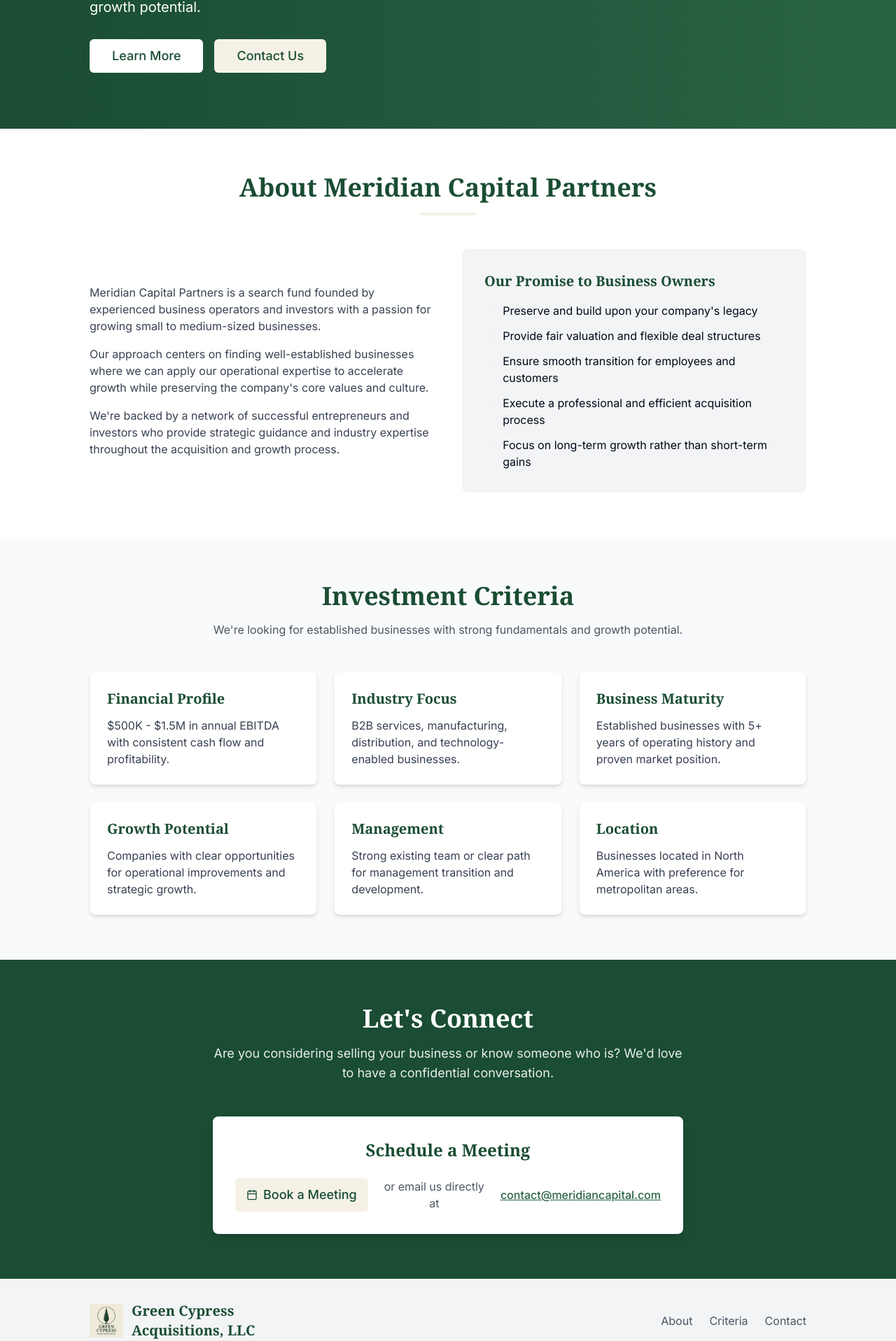
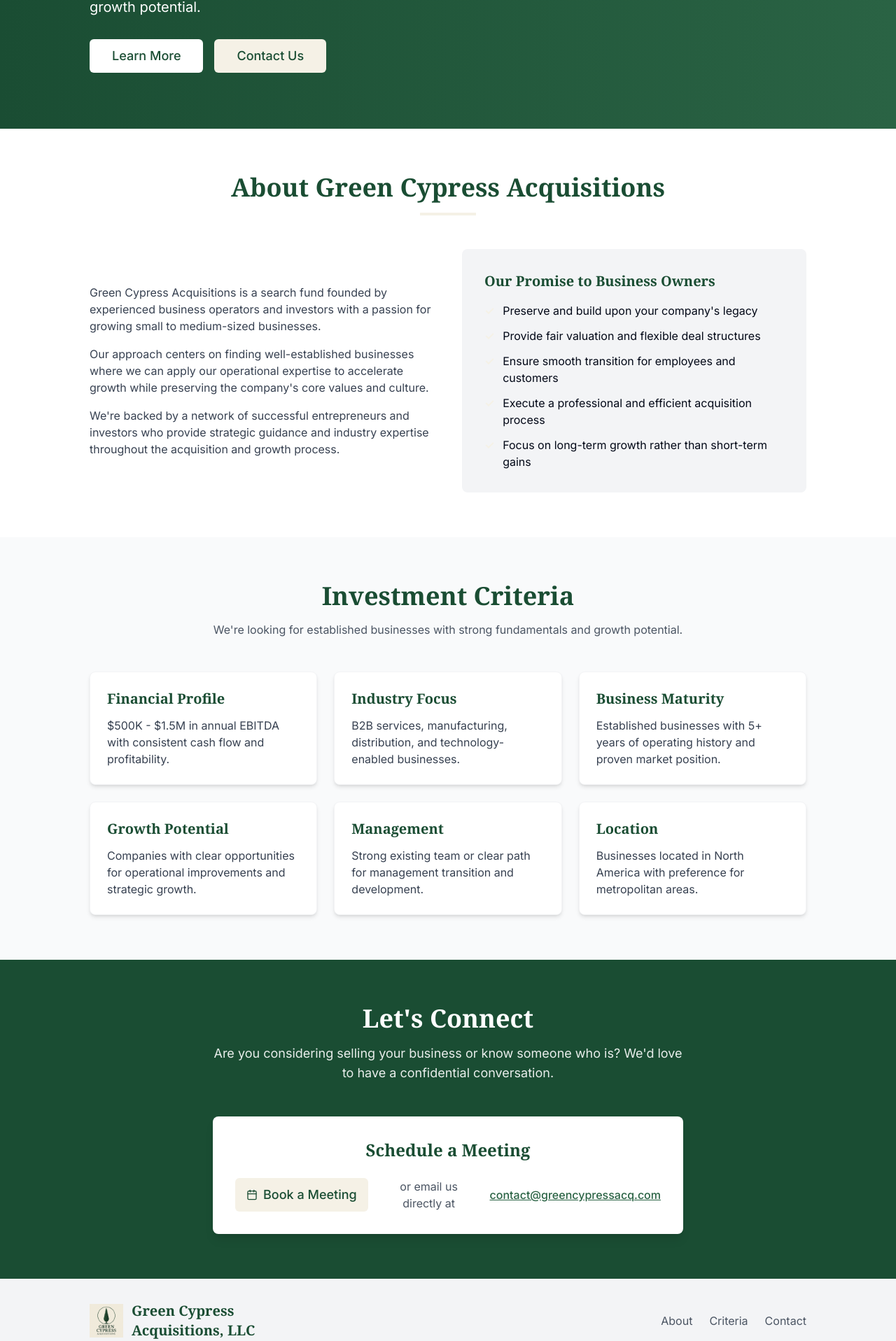
Before and after one commit to green-cypress-acquisitions/ebitda-acquisition-beacon, a React (Vite) app: page / in a window 1280 px wide. Shown: the part 372-2289 px from the top of the page at 70% size. Built offline with nearby package versions, Linux system fonts and the light colour scheme.

Commit message:
Refactor: Update company name
Update all instances of "Meridian Capital Partners" to "Green Cypress Acquisitions" throughout the codebase.

```diff
--- a/src/components/About.tsx
+++ b/src/components/About.tsx
@@ -6,14 +6,14 @@ const About = () => {
     <section id="about" className="py-16 px-6 lg:px-10">
       <div className="max-w-5xl mx-auto">
         <div className="text-center mb-12">
-          <h2 className="text-3xl md:text-4xl font-serif font-bold text-navy mb-4">About Meridian Capital Partners</h2>
+          <h2 className="text-3xl md:text-4xl font-serif font-bold text-navy mb-4">About Green Cypress Acquisitions</h2>
           <div className="w-20 h-1 bg-gold mx-auto"></div>
         </div>
 
         <div className="grid md:grid-cols-2 gap-10 items-center">
           <div>
             <p className="text-gray-700 mb-4">
-              Meridian Capital Partners is a search fund founded by experienced business operators and investors with a
+              Green Cypress Acquisitions is a search fund founded by experienced business operators and investors with a
               passion for growing small to medium-sized businesses.
             </p>
             <p className="text-gray-700 mb-4">
--- a/src/components/ContactSection.tsx
+++ b/src/components/ContactSection.tsx
@@ -21,7 +21,7 @@ const ContactSection = () => {
             <Button className="bg-gold hover:bg-gold-light text-navy w-full sm:w-auto flex items-center gap-2 py-6">
               <Calendar className="w-5 h-5" />
               <a
-                href="https://calendly.com/meridiancapital/intro"
+                href="https://calendly.com/greencypressacq/intro"
                 target="_blank"
                 rel="noopener noreferrer"
                 className="text-lg"
@@ -33,10 +33,10 @@ const ContactSection = () => {
             <p className="text-gray-600 text-center">or email us directly at</p>
 
             <a
-              href="mailto:contact@meridiancapital.com"
+              href="mailto:contact@greencypressacq.com"
               className="text-navy-light hover:text-navy-dark underline font-medium"
             >
-              contact@meridiancapital.com
+              contact@greencypressacq.com
             </a>
           </div>
         </div>
```
